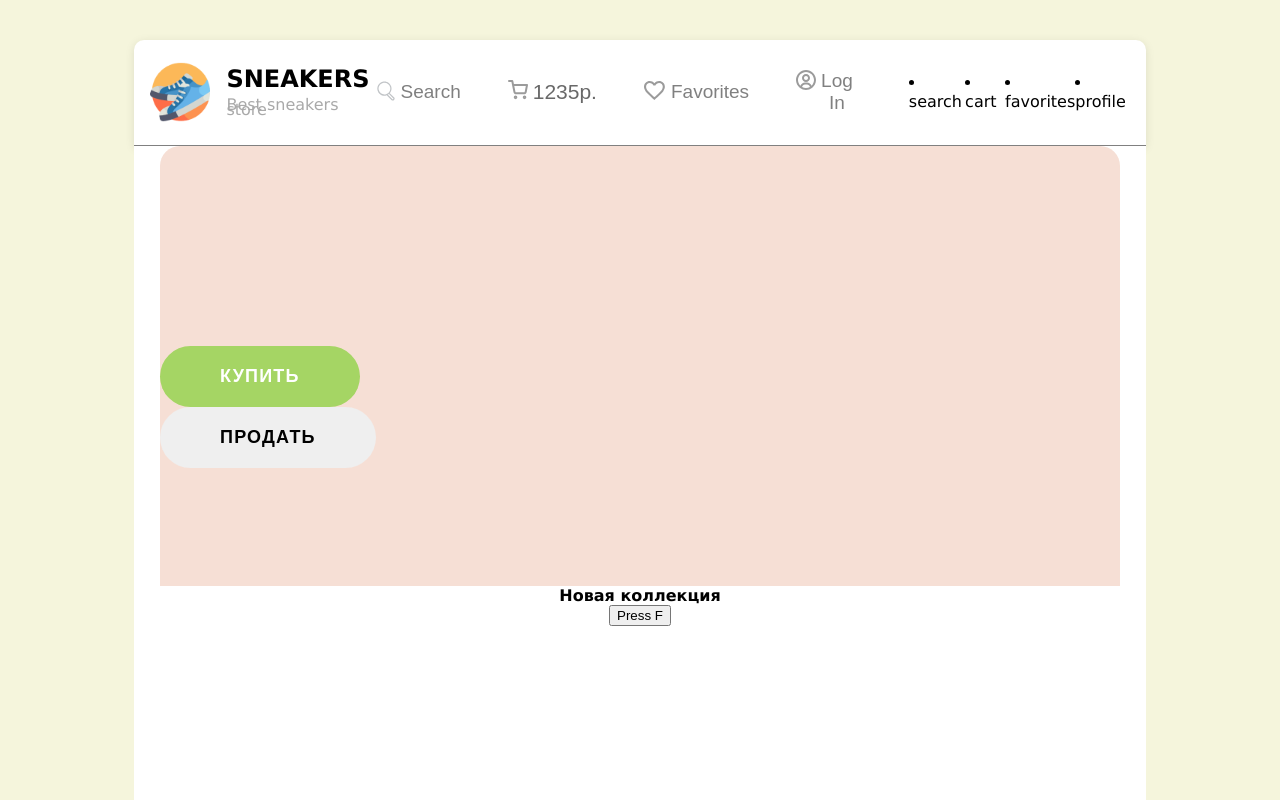
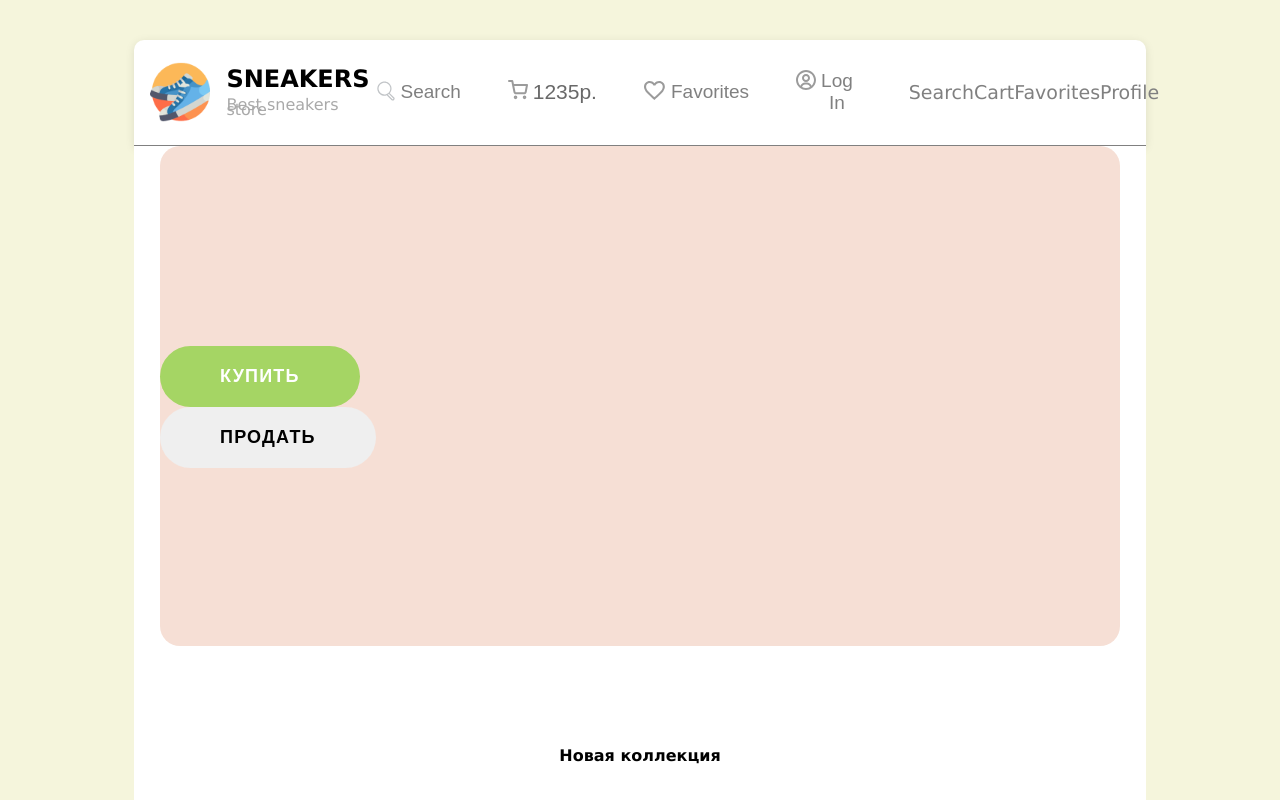
Before and after one commit to TimToney21/sneakers-top, an Angular app: page / in a window 1280 px wide. Shown: the top 800 px of the page. Built offline with nearby package versions, Linux system fonts and the light colour scheme.

Commit message:
title1.2 (input(default))

```diff
--- a/src/app/app.html
+++ b/src/app/app.html
@@ -1,4 +1,4 @@
 <app-header></app-header>
 <app-app-button [type]="'primary'"></app-app-button>
-<app-title></app-title>
+<app-title [type]="'default'"></app-title>
 <router-outlet />
--- a/src/app/components/app-button/app-button.scss
+++ b/src/app/components/app-button/app-button.scss
@@ -1,7 +1,7 @@
 .home-page {
   position: relative;
   width: 80%;
-  height: 55vh;
+  height: 600px;
   margin: 0 auto;
   background-color: white;
   z-index: 1;
--- a/src/app/components/header/const/HEADER_NAVIGATION_CONFIG.constants.ts
+++ b/src/app/components/header/const/HEADER_NAVIGATION_CONFIG.constants.ts
@@ -1,18 +1,18 @@
 export const HEADER_NAVIGATION_CONFIG = [
   {
-    name: 'search',
+    name: 'Search',
     cssClass: 'search-btn',
   },
   {
-    name: 'cart',
+    name: 'Cart',
     cssClass: 'cart-btn',
   },
   {
-    name: 'favorites',
+    name: 'Favorites',
     cssClass: 'favorites-btn',
   },
   {
-    name: 'profile',
+    name: 'Profile',
     cssClass: 'profile-btn',
   }
 ]
--- a/src/app/components/header/header.html
+++ b/src/app/components/header/header.html
@@ -23,8 +23,6 @@
     </div>
     @for (buttons of navigationConfig; track buttons.name) {
       <li class="buttons">{{buttons.name}}</li>
-    } @empty {
-      <li></li>
     }
   </div>
 </header>
--- a/src/app/components/header/header.scss
+++ b/src/app/components/header/header.scss
@@ -1,4 +1,5 @@
 .header {
+  top: 0;
   width: 80%;
   height: auto;
   margin: 0 auto;
@@ -75,3 +76,14 @@
   color: gray;
   gap: 5px;
 }
+
+.buttons {
+  position: relative;
+  display: flex;
+  background: none;
+  border: none;
+  cursor: pointer;
+  font-size: 19px;
+  color: gray;
+  gap: 5px;
+}
--- a/src/app/components/title/title.html
+++ b/src/app/components/title/title.html
@@ -1,6 +1,6 @@
 <div class="collection">
-  <div class="new-collection">
+  <div class="new-collection" [ngClass]="{
+  'new-collection-text' : type() === 'default'}">
     Новая коллекция
-    <button class="press-f">Press F</button>
   </div>
 </div>
--- a/src/app/components/title/title.scss
+++ b/src/app/components/title/title.scss
@@ -1,7 +1,7 @@
 .collection {
   position: relative;
   width: 80%;
-  height: 55vh;
+  height: 600px;
   margin: 0 auto;
   background-color: white;
   z-index: 1;
--- a/src/app/components/title/title.ts
+++ b/src/app/components/title/title.ts
@@ -1,11 +1,14 @@
-import { Component } from '@angular/core';
+import { Component, input } from '@angular/core';
+import {NgClass} from '@angular/common';
 
 @Component({
   selector: 'app-title',
-  imports: [],
+  imports: [
+    NgClass
+  ],
   templateUrl: './title.html',
   styleUrl: './title.scss'
 })
 export class Title {
-
+type = input('default')
 }
```
